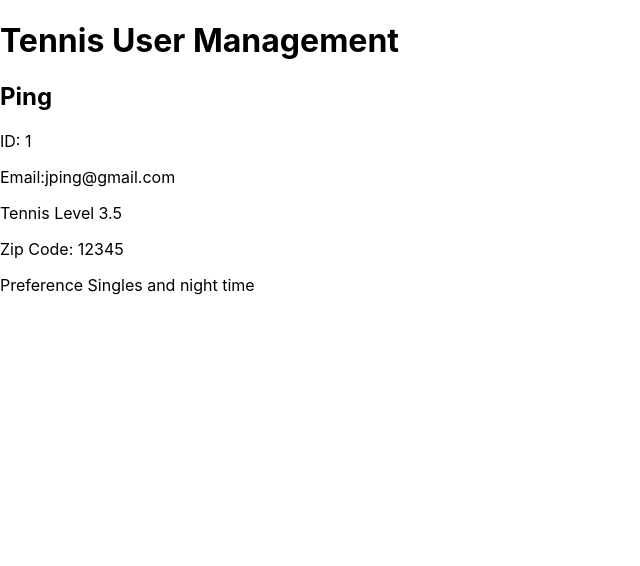
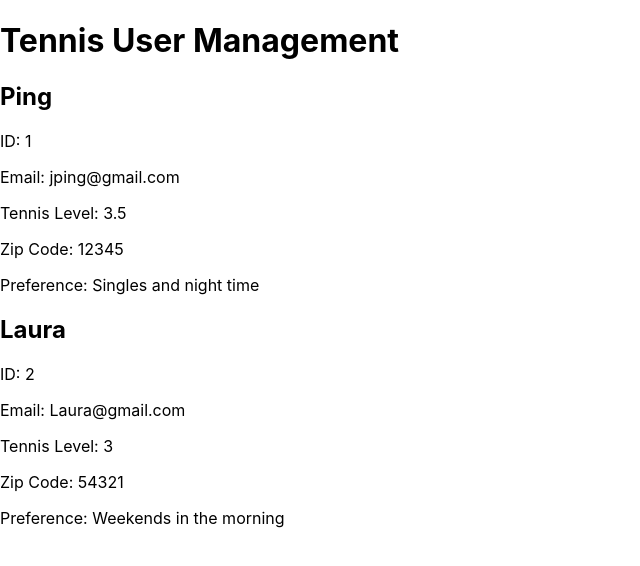
Before and after one commit to jping0220/tennis_buddy_front_end, a React (Create React App) app: page / in a window 1280 px wide. Shown: the top 566 px of the page, without its empty margins (0-640 px from the left). Built offline with nearby package versions, Linux system fonts and the light colour scheme.

Commit message:
added one more hard code user to display in the page successfully

```diff
--- a/src/App.js
+++ b/src/App.js
@@ -2,18 +2,28 @@ import React from "react";
 import TennisUser from "./components/TennisUser";
 
 function App() {
-  const user = {
+  const user = [{
     id: 1,
     name: 'Ping',
     email: 'jping@gmail.com',
-    tennis_level: '3.5',
+    tennis_level: 3.5,
     zip_code: '12345',
     preference: 'Singles and night time',
-  };
+  },
+  {
+    id: 2,
+    name: 'Laura',
+    email: 'Laura@gmail.com',
+    tennis_level: 3.0,
+    zip_code: '54321',
+    preference: 'Weekends in the morning',
+    }];
+
+
     return (
       <div>
         <h1>Tennis User Management</h1>
-        <TennisUser user={user} />
+        {user.map((user) => (<TennisUser key={user.id} user={user} />))}
       </div>
     );
   };
--- a/src/components/TennisUser.js
+++ b/src/components/TennisUser.js
@@ -5,10 +5,10 @@ const TennisUser = ({ user }) => {
         <div>
             <h2>{user.name}</h2>
             <p>ID: {user.id}</p>
-            <p>Email:{user.email}</p>
-            <p>Tennis Level {user.tennis_level}</p>
+            <p>Email: {user.email}</p>
+            <p>Tennis Level: {user.tennis_level}</p>
             <p>Zip Code: {user.zip_code}</p>
-            <p>Preference {user.preference}</p>
+            <p>Preference: {user.preference}</p>
 
         </div>
     );
```
